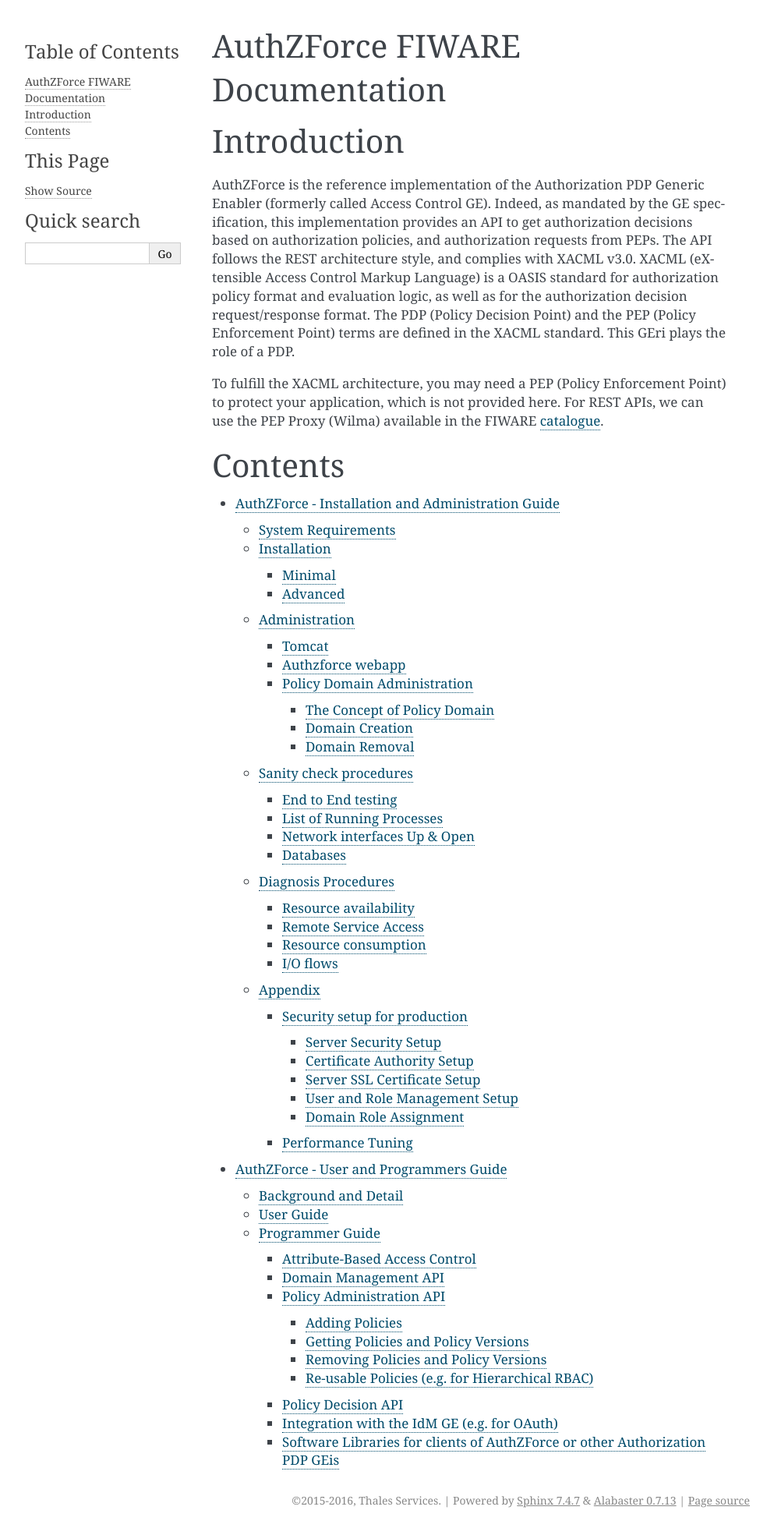
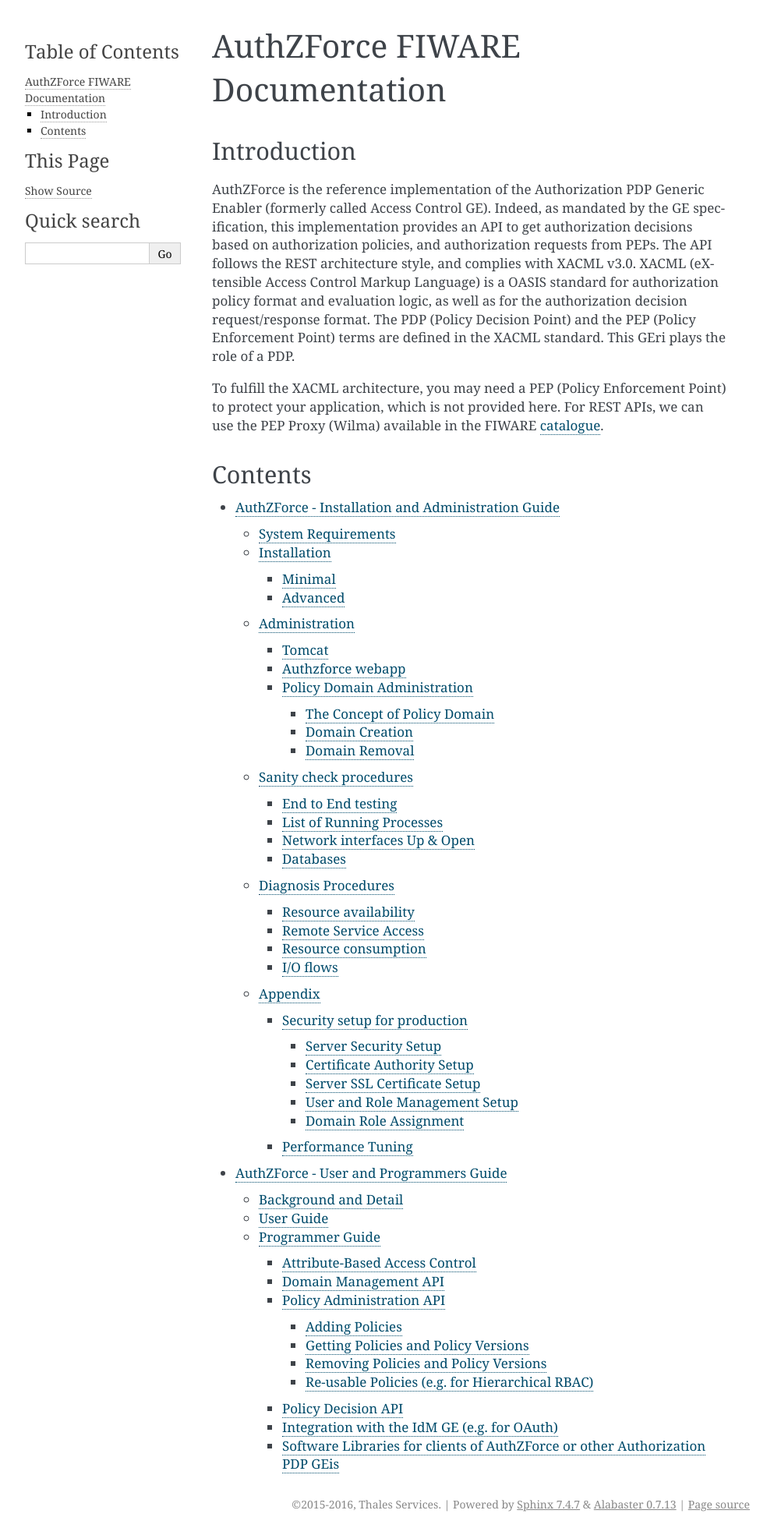
Before and after one commit to authzforce/fiware, a Sphinx documentation site: the page built from doc/index.rst, in a window 1280 px wide. Shown: the whole page at 78% size, without its empty margins (148-1141 px from the left). Built offline with Sphinx 7.4.7, drawn with Linux system fonts in a browser that asks for light colours; formulas are drawn with MathJax 3.

Commit message:
Fixed structure

```diff
--- a/doc/InstallationAndAdministrationGuide.rst
+++ b/doc/InstallationAndAdministrationGuide.rst
@@ -1,5 +1,6 @@
+==================================================
 AuthZForce - Installation and Administration Guide
-__________________________________________________
+==================================================
 
 
 This guide provides the procedure to install the AuthZForce server, including system requirements and troubleshooting instructions.
--- a/doc/UserAndProgrammersGuide.rst
+++ b/doc/UserAndProgrammersGuide.rst
@@ -1,5 +1,6 @@
+=======================================
 AuthZForce - User and Programmers Guide
-_______________________________________
+=======================================
 
 
 AuthZForce is the reference implementation of the Authorization PDP GE. In this regard, it provides an API to manage XACML-based access control policies and provide authorization decisions based on such policies and the context of a given access request. This guide explains how to use the API.
--- a/doc/index.rst
+++ b/doc/index.rst
@@ -3,18 +3,20 @@
    You can adapt this file completely to your liking, but it should at least
    contain the root `toctree` directive.
 
+###############################
 AuthZForce FIWARE Documentation
-===============================
+###############################
 
 Introduction
-============
+____________
 
 AuthZForce is the reference implementation of the Authorization PDP Generic Enabler (formerly called Access Control GE). Indeed, as mandated by the GE specification, this implementation provides an API to get authorization decisions based on authorization policies, and authorization requests from PEPs. The API follows the REST architecture style, and complies with XACML v3.0. XACML (eXtensible Access Control Markup Language) is a OASIS standard for authorization policy format and evaluation logic, as well as for the authorization decision request/response format. The PDP (Policy Decision Point) and the PEP (Policy Enforcement Point) terms are defined in the XACML standard. This GEri plays the role of a PDP.
 
 To fulfill the XACML architecture, you may need a PEP (Policy Enforcement Point) to protect your application, which is not provided here. For REST APIs, we can use the PEP Proxy (Wilma) available in the FIWARE `catalogue <http://catalogue.fiware.org/enablers/pep-proxy-wilma>`_.
 
+
 Contents
-========
+________
 
 .. toctree::
    :maxdepth: 4
```
